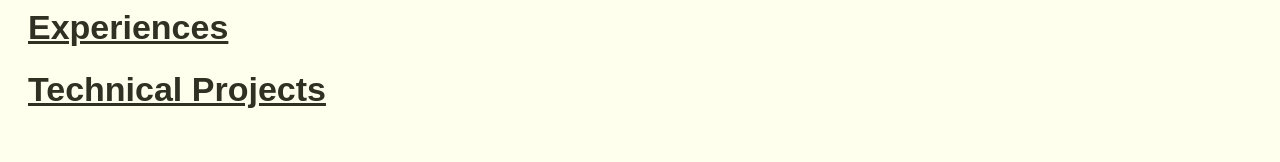
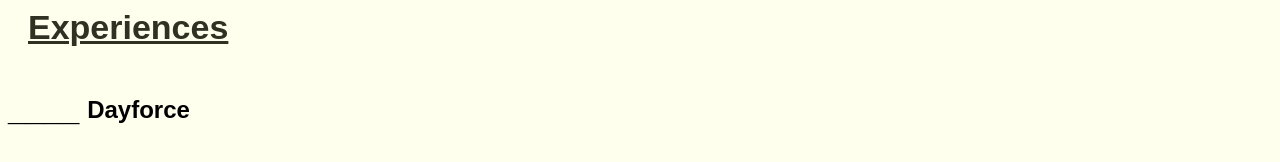
Before and after one commit to JCpennyChen/John-Chen-Portfolio, a React (Vite) app: page / in a window 1280 px wide. Shown: the part 790-952 px from the top of the page. Built offline with nearby package versions, Linux system fonts and the light colour scheme.

Commit message:
Update the new verson with the index.css

```diff
--- a/src/components/3-Experience-Section/Experience.jsx
+++ b/src/components/3-Experience-Section/Experience.jsx
@@ -7,6 +7,12 @@ function Experience() {
             <div className="Experience">
                 <h1>Experiences</h1>
             </div>
+            <div className="previous-job-container">
+                <div className="Dayforce">
+                    <h1>____</h1>
+                    <h2>Dayforce</h2>
+                </div>
+            </div>
         </div>
     );
 }
--- a/src/css/3-experience-section/experience.css
+++ b/src/css/3-experience-section/experience.css
@@ -12,3 +12,13 @@
 body.dark-mode .Experience h1 {
     color: rgb(255, 255, 237);
 }
+
+.Dayforce {
+    display: flex;
+    align-items: center;
+    gap: 8px;
+}
+
+.Dayforce h2 {
+    margin-top: 20px;
+}
--- a/src/index.css
+++ b/src/index.css
@@ -12,7 +12,7 @@ body,
 .NavItem h1,
 .Experience h1,
 .technical-projects h1,
-.burger,
+.burger span,
 .autobiography {
   transition: background-color 0.3s ease, color 0.3s ease;
 }
```
Also changed, not shown: public/photos/justText.txt (added), src/components/5-Bottom-Contact-Section/BottomContactSection.jsx (line endings or trailing spaces).
